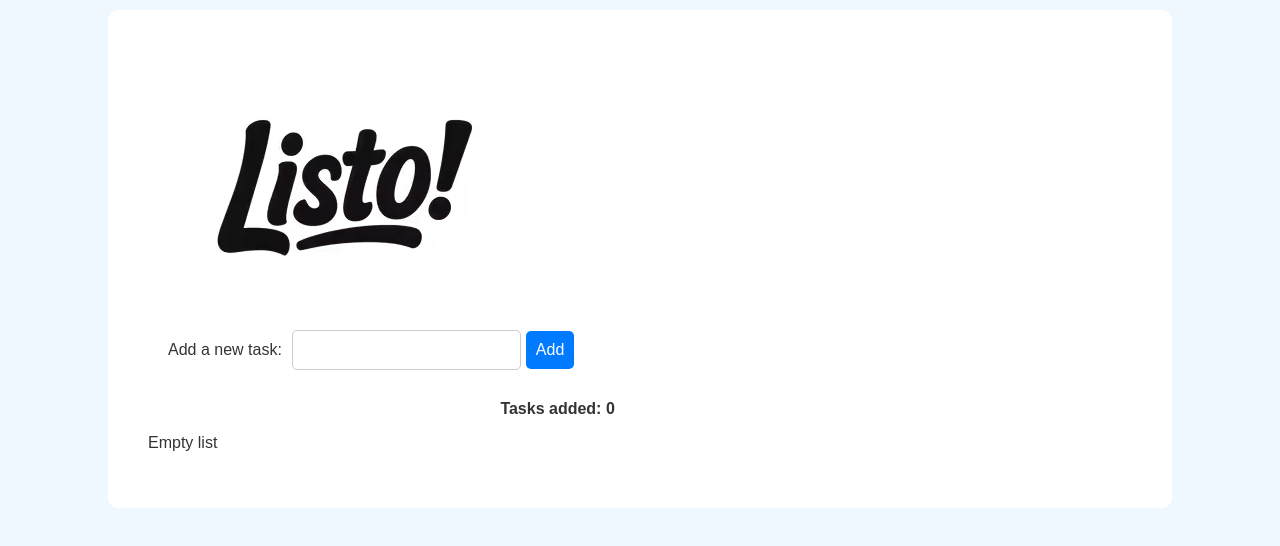
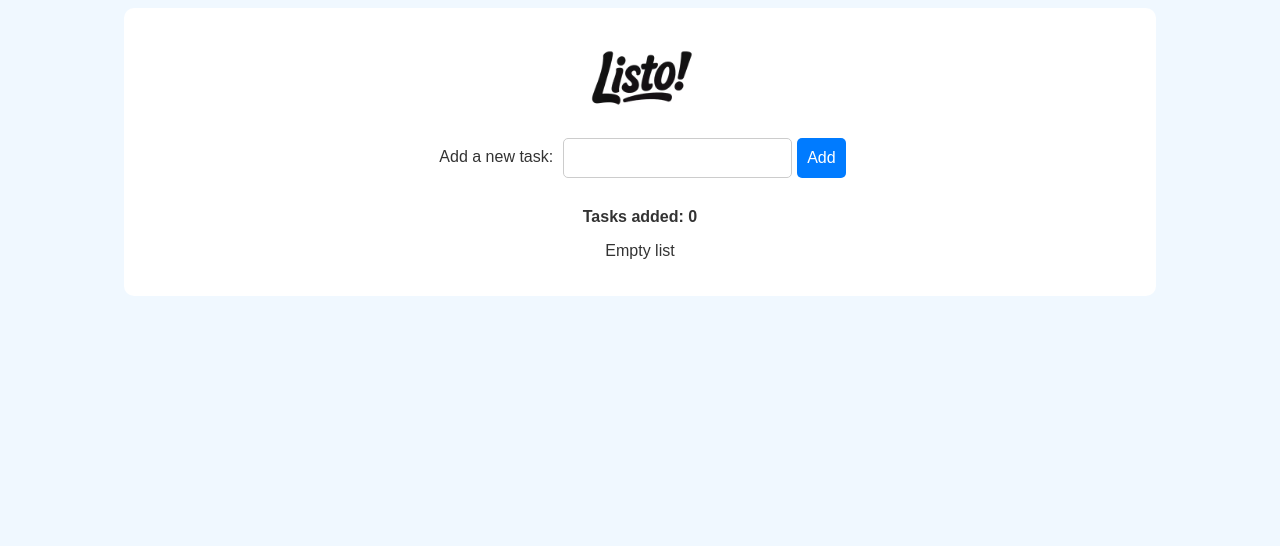
Before and after one commit to NachoCarher/listo, a React (Create React App) app: page / in a window 1280 px wide. Shown: the top 546 px of the page. Built offline with nearby package versions, Linux system fonts and the light colour scheme.

Commit message:
Refactor index.css for improved layout and styling consistency

```diff
--- a/src/index.css
+++ b/src/index.css
@@ -1,3 +1,7 @@
+#root {
+  align-items: center;
+}
+
 body {
   display: flex;
   justify-content: center;
@@ -6,20 +10,20 @@ body {
   background-color: #f0f8ff;
   font-family: "Arial", sans-serif;
   color: #333;
-  margin: 0;
 }
 
 div {
-  margin-top: 10px;
   display: flex;
   flex-direction: column;
   background-color: #ffffff;
-  padding: 20px;
+  padding: 10px;
   border-radius: 10px;
   width: 80%;
 }
 
 form {
+  display: flex;
+  justify-content: center;
   margin: 10px;
   margin-bottom: 20px;
 }
@@ -62,7 +66,6 @@ li {
   padding: 10px;
   margin-bottom: 10px;
   background-color: #f9f9f9;
-  border: 1px solid #ddd;
   border-radius: 5px;
 }
 
@@ -85,3 +88,17 @@ span {
   margin-top: 10px;
   font-weight: bold;
 }
+
+p {
+  display: flex;
+  justify-content: center;
+}
+
+header {
+  display: flex;
+  justify-content: center;
+}
+
+img {
+  height: 100px;
+}
```
